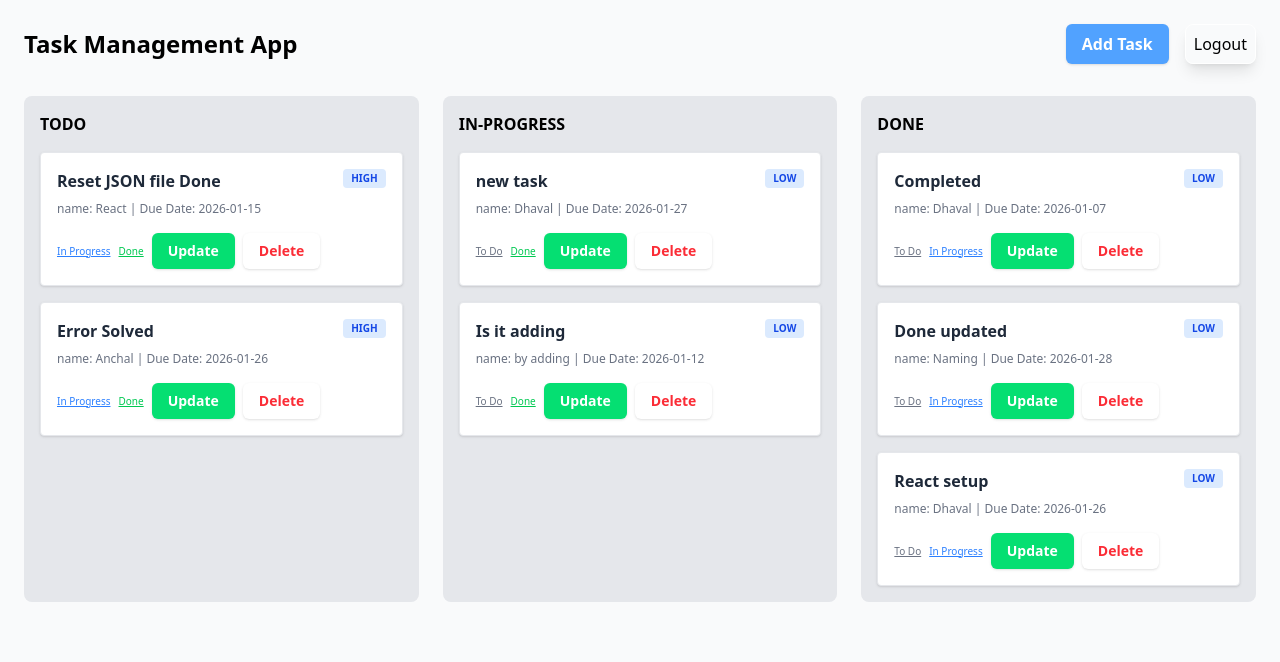
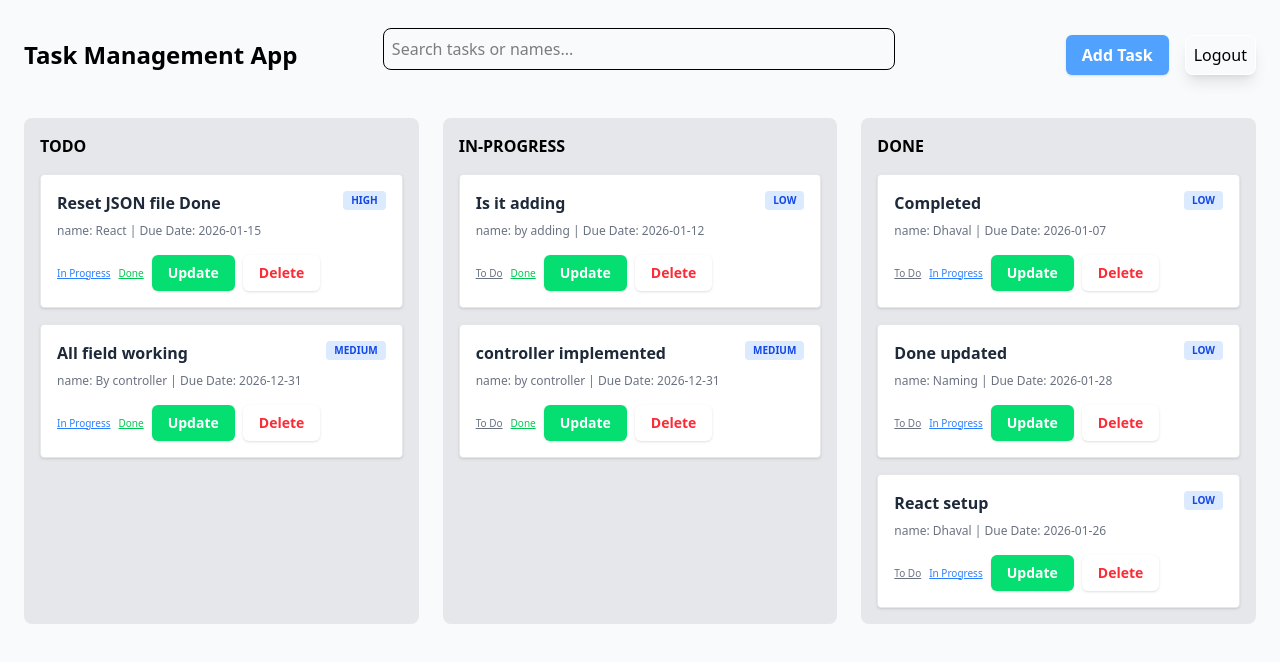
Before and after one commit to dshah-dev/Task-Management-App, a React app in the folder Frontend/: page /login in a window 1280 px wide. Both pictures are taken after typing "name@example.com", "Sample123" into the empty fields and a click on the button "Login". Shown: the top 662 px of the page. Built offline with nearby package versions, Linux system fonts and the light colour scheme; data requests are answered from the project's data file; the HTML template or start-up script is replaced by a standard one.

Commit message:
feature/filter and controller

```diff
--- a/Frontend/db.json
+++ b/Frontend/db.json
@@ -17,14 +17,6 @@
       "status": "todo"
     },
     {
-      "id": "f43a",
-      "title": "Error Solved",
-      "Name": "Anchal",
-      "priority": "high",
-      "dueDate": "2026-01-26",
-      "status": "todo"
-    },
-    {
       "id": "2289",
       "title": "Done updated",
       "Name": "Naming",
@@ -41,20 +33,28 @@
       "status": "done"
     },
     {
-      "id": "7379",
-      "title": "new task",
-      "Name": "Dhaval",
-      "priority": "low",
-      "dueDate": "2026-01-27",
-      "status": "in-progress"
-    },
-    {
       "id": "3fd2",
       "title": "Is it adding",
       "Name": "by adding",
       "priority": "low",
       "dueDate": "2026-01-12",
       "status": "in-progress"
+    },
+    {
+      "id": "8371",
+      "title": "controller implemented",
+      "Name": "by controller",
+      "priority": "medium",
+      "dueDate": "2026-12-31",
+      "status": "in-progress"
+    },
+    {
+      "id": "08a5",
+      "title": "All field working",
+      "priority": "medium",
+      "dueDate": "2026-12-31",
+      "Name": "By controller",
+      "status": "todo"
     }
   ]
 }
--- a/Frontend/src/Components/Input.jsx
+++ b/Frontend/src/Components/Input.jsx
@@ -1,6 +1,12 @@
 import React from "react";
 
-function Input({ label, error, ...props }) {
+function Input({ variant = "primary", label, error, ...props }) {
+  const styles =
+    variant === "primary"
+      ? "w-full border rounded p-2 outline-none focus:ring-2 focus:ring-blue-500"
+      : variant === "searchBar"
+        ? "p-2 border rounded-lg w-full min-w-lg shadow-lg"
+        : "w-full border rounded p-2 outline-none";
   return (
     <div className="mb-4">
       <label className="block text-sm font-medium text-gray-700 mb-1">
@@ -8,7 +14,7 @@ function Input({ label, error, ...props }) {
       </label>
       <input
         {...props}
-        className="w-full border rounded p-2 outline-none focus:ring-2 focus:ring-blue-500"
+        className={`${styles}w-full border rounded p-2 outline-none focus:ring-2 focus:ring-blue-500`}
       />
       {error && <p className="text-red-500 text-xs mt-1">{error}</p>}
     </div>
--- a/Frontend/src/feature/board/Board.jsx
+++ b/Frontend/src/feature/board/Board.jsx
@@ -7,15 +7,21 @@ import TaskForm from "../tasks/TaskForm";
 import Button from "../../components/Button";
 import { useDragAndDrop } from "../../hooks/useDargElements";
 import { useDeleteTask } from "../../hooks/useDeleteElements";
+import { useFilterTasks } from "../../hooks/useFilterTasks";
+import Input from "../../components/Input";
 
 function Board() {
   const { tasks, loading, error, refresh } = useTasks();
   const { logout } = useAuth();
-  const { handleDragStart, handleDragOver, handleDrop } =useDragAndDrop(refresh);
-  const {deleteTask} = useDeleteTask(refresh);
+  const { handleDragStart, handleDragOver, handleDrop } =
+    useDragAndDrop(refresh);
+  const { deleteTask } = useDeleteTask(refresh);
 
   const [isPopUpWindowOpen, setIsPopUpWindowOpen] = useState(false);
   const [taskToEdit, setTaskToEdit] = useState(null);
+  const [searchTask, setSearchTask] = useState("");
+
+  const filteredTasks = useFilterTasks(tasks, searchTask);
 
   const handleEditClick = (task) => {
     setTaskToEdit(task);
@@ -36,6 +42,17 @@ function Board() {
     <div className="min-h-screen bg-gray-50 p-6">
       <header className="flex justify-between items-center mb-8">
         <h1 className="text-2xl font-bold text-black">Task Management App</h1>
+        <div>
+          <Input
+            type="text"
+            placeholder="Search tasks or names..."
+            variant="searchBar"
+            value={searchTask}
+            onChange={(e) => setSearchTask(e.target.value)}
+          />
+        </div>
+        <div className="flex gap-4 overflow-x-auto pb-4">
+      </div>
         <div className="flex gap-4">
           <Button onClick={() => setIsPopUpWindowOpen(true)}>Add Task</Button>
           <button
@@ -57,7 +74,7 @@ function Board() {
           >
             <h3 className="font-bold  mb-4 uppercase ">{status}</h3>
             <div className="space-y-4">
-              {tasks
+              {filteredTasks
                 .filter((t) => t.status === status)
                 .map((task) => (
                   <TaskCard
@@ -65,7 +82,7 @@ function Board() {
                     task={task}
                     onUpdate={refresh}
                     onEdit={handleEditClick}
-                    onDragStart={(e)=> handleDragStart(e,task)}
+                    onDragStart={(e) => handleDragStart(e, task)}
                     onDelete={deleteTask}
                   />
                 ))}
@@ -77,7 +94,6 @@ function Board() {
       <PopUpWindow
         isOpen={isPopUpWindowOpen}
         onClose={closePopUpWindow}
-
         title={taskToEdit ? "Edit Task" : "Add New Task"}
       >
         <TaskForm
--- a/Frontend/src/feature/tasks/TaskForm.jsx
+++ b/Frontend/src/feature/tasks/TaskForm.jsx
@@ -1,14 +1,34 @@
 import React, { useEffect } from "react";
-import { useForm } from "react-hook-form";
+import { useForm, Controller } from "react-hook-form";
 import Input from "../../components/Input";
 import Button from "../../components/Button";
 import { useSaveTask } from "../../hooks/useSaveTask";
+
+//I can create my own custom controller ... below is ie.
+
+// const Controller = ({ control, register, name, rules, render }) => {
+//   const props = register(name,rules);
+//   console.log(props);
+
+//   return render(props , error);
+// };
+
+//  <Controller
+//     {...{
+//       control,
+//       register,
+//       name: "Enter a new task",
+//       rules: {},
+//       render: () => <Input />,
+//     }}
+//   />
 
 function TaskForm({ onSuccess, initialData }) {
   const {
     register,
     reset,
     handleSubmit,
+    control,
     formState: { errors },
   } = useForm({
     defaultValues: initialData,
@@ -21,21 +41,50 @@ function TaskForm({ onSuccess, initialData }) {
   }, [initialData, reset]);
 
   const onSubmit = async (data) => {
+    console.log("new task created : ", data);
     saveTask(data, initialData);
   };
 
   return (
     <form onSubmit={handleSubmit(onSubmit)}>
-      <Input
+      {/* <Input
         label="Task Title"
         {...register("title", { required: "Title is required" })}
         error={errors.title?.message}
+      /> */}
+      <Controller
+        name="title" //must match my JSON key
+        control={control}
+        rules={{ required: "Title is required" }}
+        render={({ field }) => (
+          <Input
+            label="Task Title"
+            {...field}
+            value={field.value || ""} // solved : changing an uncontrolled input to be controlled
+            error={errors.title?.message}
+          />
+        )}
       />
-      <Input
+
+      {/* <Input
         label="Name"
         {...register("Name", { required: "Name is required" })}
         error={errors.Name?.message}
+      /> */}
+      <Controller
+        name="Name"
+        control={control}
+        rules={{ required: "Name is required" }}
+        render={({ field }) => (
+          <Input
+            label="Name"
+            {...field}
+            value={field.value || ""}
+            error={errors.title?.message}
+          />
+        )}
       />
+
       <div className="mb-4">
         <label className="block text-sm font-medium mb-1">Priority</label>
         <select {...register("priority")} className="w-full border rounded p-2">
@@ -44,12 +93,28 @@ function TaskForm({ onSuccess, initialData }) {
           <option value="high">High</option>
         </select>
       </div>
-      <Input
+
+      {/* <Input
         label="Due Date"
         type="date"
         {...register("dueDate", { required: "Date is required" })}
         error={errors.dueDate?.message}
+      /> */}
+      <Controller
+        name="dueDate"
+        control={control}
+        rules={{ required: "Date is required" }}
+        render={({ field }) => (
+          <Input
+            label="Due Date"
+            type="date"
+            {...field}
+            value={field.value || ""}
+            error={errors.title?.message}
+          />
+        )}
       />
+
       <Button type="submit" disabled={isSaving}>
         {isSaving ? "Saving..." : initialData ? "Save Changes" : "Create Task"}
       </Button>
--- /dev/null
+++ b/Frontend/src/hooks/useFilterTasks.js
@@ -0,0 +1,18 @@
+import { useMemo } from "react";
+
+export const useFilterTasks = (tasks, searchTask) => {
+  const filteredTasks = useMemo(() => {
+    if (!searchTask) return tasks;
+
+    const lowerSearch = searchTask.toLowerCase();
+
+    return tasks.filter((task) => {
+      return (
+        task.title?.toLowerCase().includes(lowerSearch) ||
+        task.Name?.toLowerCase().includes(lowerSearch)
+      );
+    });
+  }, [tasks, searchTask]);
+
+  return filteredTasks;
+};
```
